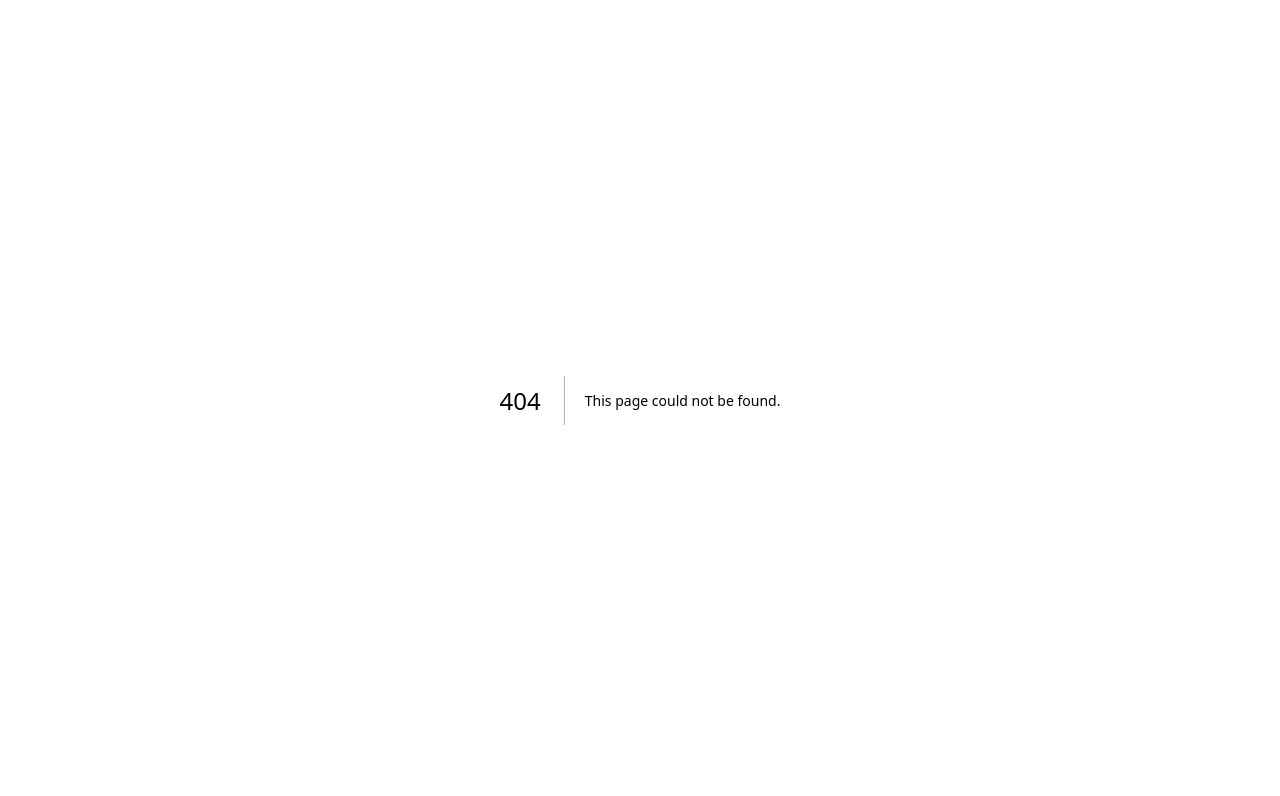
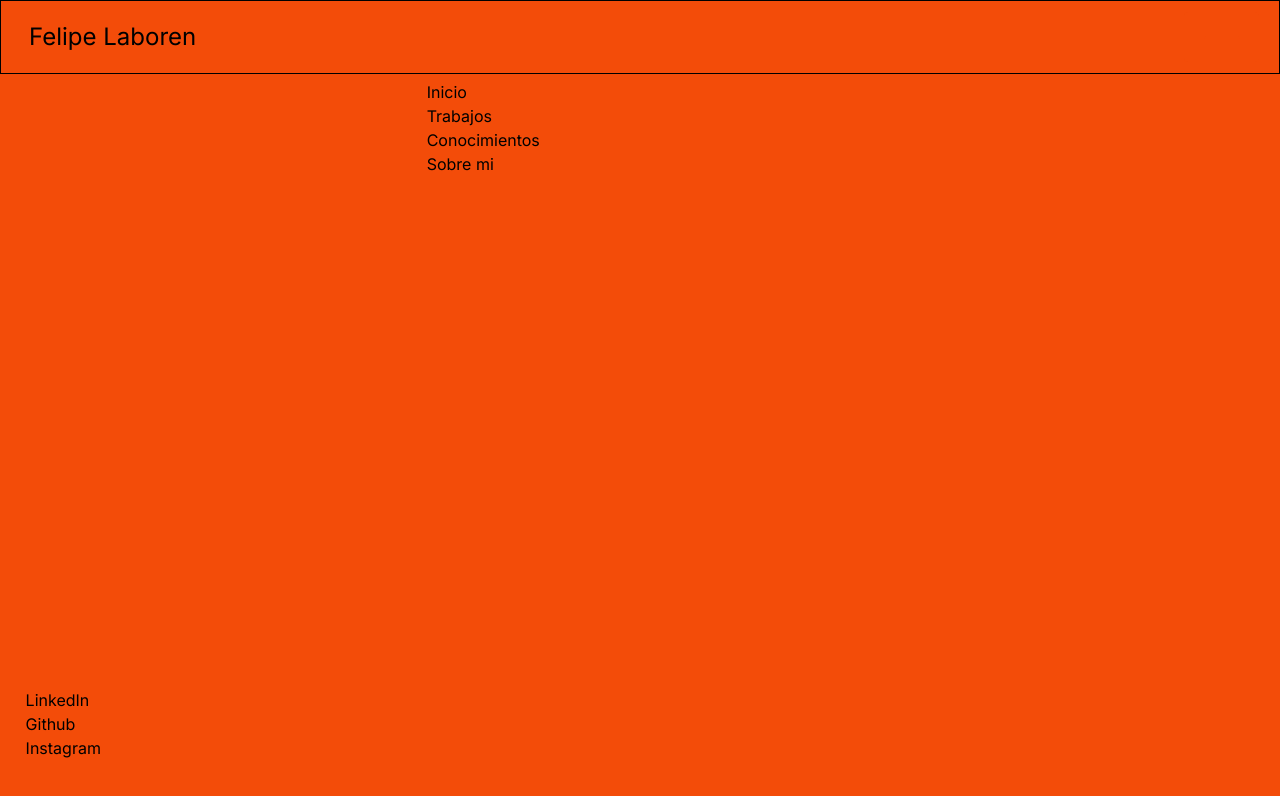
Before and after one commit to felipelabo/portafolio, a Next.js app: page /navbarMenu in a window 1280 px wide. Before the commit this address had no page. Shown: the top 796 px of the page. Built offline with nearby package versions, Linux system fonts and the light colour scheme.

Commit message:
estructura pagina principal y menu

```diff
--- a/app/globals.css
+++ b/app/globals.css
@@ -1,11 +1,18 @@
 @tailwind base;
 @tailwind components;
 @tailwind utilities;
+@import 'principal.css';
 
 :root {
   --foreground-rgb: 0, 0, 0;
   --background-start-rgb: 214, 219, 220;
   --background-end-rgb: 255, 255, 255;
+
+  --primery-color: #000000;
+  --secondary-color:#F34C09;
+  --bg-color:#F0F0E7;
+
+
 }
 
 @media (prefers-color-scheme: dark) {
@@ -17,13 +24,8 @@
 }
 
 body {
-  color: rgb(var(--foreground-rgb));
-  background: linear-gradient(
-      to bottom,
-      transparent,
-      rgb(var(--background-end-rgb))
-    )
-    rgb(var(--background-start-rgb));
+  color: var(--primary-color);
+  background: var(--bg-color);
 }
 
 @layer utilities {
--- a/app/layout.tsx
+++ b/app/layout.tsx
@@ -2,11 +2,13 @@ import type { Metadata } from "next";
 import { Inter } from "next/font/google";
 import "./globals.css";
 
+import NavBar from '@/app/ui/components/navbar'
+
 const inter = Inter({ subsets: ["latin"] });
 
 export const metadata: Metadata = {
-  title: "Create Next App",
-  description: "Generated by create next app",
+  title: "Portafolio",
+  description: "Portafolio Felipe Laboren",
 };
 
 export default function RootLayout({
@@ -16,7 +18,10 @@ export default function RootLayout({
 }>) {
   return (
     <html lang="en">
-      <body className={inter.className}>{children}</body>
+      <body className={`bg-[--bg-color] ${inter.className}`}>
+        <NavBar/>
+        {children}
+      </body>
     </html>
   );
 }
--- /dev/null
+++ b/app/navbarMenu/page.tsx
@@ -0,0 +1,41 @@
+
+
+export default function Menu(){
+
+    const items:{[key:string]:string | number}[] = [
+        {id:1,name:'Inicio'},
+        {id:2,name:'Trabajos'},
+        {id:3,name:'Conocimientos'},
+        {id:4,name:'Sobre mi'}
+    ]
+
+    const contacto:{[key:string]:string | number}[] = [
+        {id:1,name:'LinkedIn'},
+        {id:2,name:'Github'},
+        {id:3,name:'Instagram'}
+    ]
+
+    return(
+        <div className="w-[100vw] h-[100vh] bg-[--secondary-color]">
+            <div className="flex columns-2">
+                <div className="w-1/3 h-[90vh] mt-[10vh]">
+                    <div className="flex flex-col items-star justify-end h-full">
+                        <ul className="texto-menu-contacto mb-[5vh] ml-[2vw]">
+                            {contacto.map(item=>{
+                                return <li>{item.name}</li>
+                            })}
+                        </ul>
+                    </div>
+                </div>
+                <div className="w-2/3 h-[90vh] mt-[10vh]">
+                    <ul className="texto-menu mr-[2vw]">
+                        {items.map(item=>{
+                            return <li className="texto-menu-link">{item.name}</li>
+                        })}
+                    </ul>
+                </div>
+            </div>
+        </div>
+    )
+
+}
--- a/app/page.tsx
+++ b/app/page.tsx
@@ -1,113 +1,11 @@
-import Image from "next/image";
+import Navbar from '@/app/ui/components/navbar'
 
 export default function Home() {
-  return (
-    <main className="flex min-h-screen flex-col items-center justify-between p-24">
-      <div className="z-10 max-w-5xl w-full items-center justify-between font-mono text-sm lg:flex">
-        <p className="fixed left-0 top-0 flex w-full justify-center border-b border-gray-300 bg-gradient-to-b from-zinc-200 pb-6 pt-8 backdrop-blur-2xl dark:border-neutral-800 dark:bg-zinc-800/30 dark:from-inherit lg:static lg:w-auto  lg:rounded-xl lg:border lg:bg-gray-200 lg:p-4 lg:dark:bg-zinc-800/30">
-          Get started by editing&nbsp;
-          <code className="font-mono font-bold">app/page.tsx</code>
-        </p>
-        <div className="fixed bottom-0 left-0 flex h-48 w-full items-end justify-center bg-gradient-to-t from-white via-white dark:from-black dark:via-black lg:static lg:h-auto lg:w-auto lg:bg-none">
-          <a
-            className="pointer-events-none flex place-items-center gap-2 p-8 lg:pointer-events-auto lg:p-0"
-            href="https://vercel.com?utm_source=create-next-app&utm_medium=appdir-template&utm_campaign=create-next-app"
-            target="_blank"
-            rel="noopener noreferrer"
-          >
-            By{" "}
-            <Image
-              src="/vercel.svg"
-              alt="Vercel Logo"
-              className="dark:invert"
-              width={100}
-              height={24}
-              priority
-            />
-          </a>
-        </div>
+  return(
+    <div className='w-[100vw] h-[100vh] flex justify-center items-center'>
+      <div className='w-[70vw] flex justify-center items-center'>
+        <h1 className='texto-portada'>Desarrollador<br/><span className='texto-portada-var'>Web</span></h1>
       </div>
-
-      <div className="relative flex place-items-center before:absolute before:h-[300px] before:w-full sm:before:w-[480px] before:-translate-x-1/2 before:rounded-full before:bg-gradient-radial before:from-white before:to-transparent before:blur-2xl before:content-[''] after:absolute after:-z-20 after:h-[180px] after:w-full sm:after:w-[240px] after:translate-x-1/3 after:bg-gradient-conic after:from-sky-200 after:via-blue-200 after:blur-2xl after:content-[''] before:dark:bg-gradient-to-br before:dark:from-transparent before:dark:to-blue-700 before:dark:opacity-10 after:dark:from-sky-900 after:dark:via-[#0141ff] after:dark:opacity-40 before:lg:h-[360px] z-[-1]">
-        <Image
-          className="relative dark:drop-shadow-[0_0_0.3rem_#ffffff70] dark:invert"
-          src="/next.svg"
-          alt="Next.js Logo"
-          width={180}
-          height={37}
-          priority
-        />
-      </div>
-
-      <div className="mb-32 grid text-center lg:max-w-5xl lg:w-full lg:mb-0 lg:grid-cols-4 lg:text-left">
-        <a
-          href="https://nextjs.org/docs?utm_source=create-next-app&utm_medium=appdir-template&utm_campaign=create-next-app"
-          className="group rounded-lg border border-transparent px-5 py-4 transition-colors hover:border-gray-300 hover:bg-gray-100 hover:dark:border-neutral-700 hover:dark:bg-neutral-800/30"
-          target="_blank"
-          rel="noopener noreferrer"
-        >
-          <h2 className={`mb-3 text-2xl font-semibold`}>
-            Docs{" "}
-            <span className="inline-block transition-transform group-hover:translate-x-1 motion-reduce:transform-none">
-              -&gt;
-            </span>
-          </h2>
-          <p className={`m-0 max-w-[30ch] text-sm opacity-50`}>
-            Find in-depth information about Next.js features and API.
-          </p>
-        </a>
-
-        <a
-          href="https://nextjs.org/learn?utm_source=create-next-app&utm_medium=appdir-template-tw&utm_campaign=create-next-app"
-          className="group rounded-lg border border-transparent px-5 py-4 transition-colors hover:border-gray-300 hover:bg-gray-100 hover:dark:border-neutral-700 hover:dark:bg-neutral-800/30"
-          target="_blank"
-          rel="noopener noreferrer"
-        >
-          <h2 className={`mb-3 text-2xl font-semibold`}>
-            Learn{" "}
-            <span className="inline-block transition-transform group-hover:translate-x-1 motion-reduce:transform-none">
-              -&gt;
-            </span>
-          </h2>
-          <p className={`m-0 max-w-[30ch] text-sm opacity-50`}>
-            Learn about Next.js in an interactive course with&nbsp;quizzes!
-          </p>
-        </a>
-
-        <a
-          href="https://vercel.com/templates?framework=next.js&utm_source=create-next-app&utm_medium=appdir-template&utm_campaign=create-next-app"
-          className="group rounded-lg border border-transparent px-5 py-4 transition-colors hover:border-gray-300 hover:bg-gray-100 hover:dark:border-neutral-700 hover:dark:bg-neutral-800/30"
-          target="_blank"
-          rel="noopener noreferrer"
-        >
-          <h2 className={`mb-3 text-2xl font-semibold`}>
-            Templates{" "}
-            <span className="inline-block transition-transform group-hover:translate-x-1 motion-reduce:transform-none">
-              -&gt;
-            </span>
-          </h2>
-          <p className={`m-0 max-w-[30ch] text-sm opacity-50`}>
-            Explore starter templates for Next.js.
-          </p>
-        </a>
-
-        <a
-          href="https://vercel.com/new?utm_source=create-next-app&utm_medium=appdir-template&utm_campaign=create-next-app"
-          className="group rounded-lg border border-transparent px-5 py-4 transition-colors hover:border-gray-300 hover:bg-gray-100 hover:dark:border-neutral-700 hover:dark:bg-neutral-800/30"
-          target="_blank"
-          rel="noopener noreferrer"
-        >
-          <h2 className={`mb-3 text-2xl font-semibold`}>
-            Deploy{" "}
-            <span className="inline-block transition-transform group-hover:translate-x-1 motion-reduce:transform-none">
-              -&gt;
-            </span>
-          </h2>
-          <p className={`m-0 max-w-[30ch] text-sm opacity-50 text-balance`}>
-            Instantly deploy your Next.js site to a shareable URL with Vercel.
-          </p>
-        </a>
-      </div>
-    </main>
-  );
+    </div>
+  )
 }
--- /dev/null
+++ b/app/principal.css
@@ -0,0 +1,23 @@
+
+.texto-portada{
+    font-size: 130px;
+    line-height: 1;
+}
+
+.texto-portada-var{
+    color:var(--secondary-color)
+}
+
+.texto-menu{
+    font-size: 100px;
+    margin-top: 10vh;
+}
+
+.texto-menu-link{
+    line-height: 1;
+    text-align: right;
+}
+
+.texto-menu-contacto{
+    font-size: 1.5em;
+}
--- /dev/null
+++ b/app/ui/components/navbar.tsx
@@ -0,0 +1,27 @@
+
+export default function NavBar(){
+    return (
+        <div className="absolute w-full flex mx-auto justify-between items-center p-2" style={{border:"1px solid black"}}>
+            {/*Logo*/}
+            <div className="p-3 ml-2">
+                <h1 className="text-2xl">Felipe Laboren</h1>
+            </div>
+            {<button className="p-3 flex justify-center items-center mr-3 border-[3px] border-[--secondary-color] rounded">
+                <div className=" flex flex-col justify-between items-center w-[45px] h-[20px] transform transition-all duration-300 origin-center overflow-hidden group-focus:translate-x-1.5">
+                    <div className="bg-[--secondary-color] h-[3px] w-9 transform transition-all duration-300 origin-left group-focus:rotate-[42deg] group-focus:w-2/3 delay-150"></div>
+                    <div className="bg-[--secondary-color] h-[3px] w-9 rounded transform transition-all duration-300 group-focus:translate-x-10"></div>
+                    <div className="bg-[--secondary-color] h-[3px] w-9 transform transition-all duration-300 origin-left group-focus:-rotate-[42deg] group-focus:w-2/3 delay-150"></div>
+                </div>
+            </button>}
+            {/*<button class="relative group">
+                <div class="relative flex overflow-hidden items-center justify-center rounded-full w-[50px] h-[50px] transform transition-all bg-slate-700 ring-0 ring-gray-300 hover:ring-8 group-focus:ring-4 ring-opacity-30 duration-200 shadow-md">
+                <div class="flex flex-col justify-between w-[20px] h-[20px] transform transition-all duration-300 origin-center overflow-hidden group-focus:translate-x-1.5">
+                    <div class="bg-white h-[2px] w-7 transform transition-all duration-300 origin-left group-focus:rotate-[42deg] group-focus:w-2/3 delay-150"></div>
+                    <div class="bg-white h-[2px] w-7 rounded transform transition-all duration-300 group-focus:translate-x-10"></div>
+                    <div class="bg-white h-[2px] w-7 transform transition-all duration-300 origin-left group-focus:-rotate-[42deg] group-focus:w-2/3 delay-150"></div>
+                </div>
+                </div>
+            </button>*/}
+        </div>
+    )
+}
```
